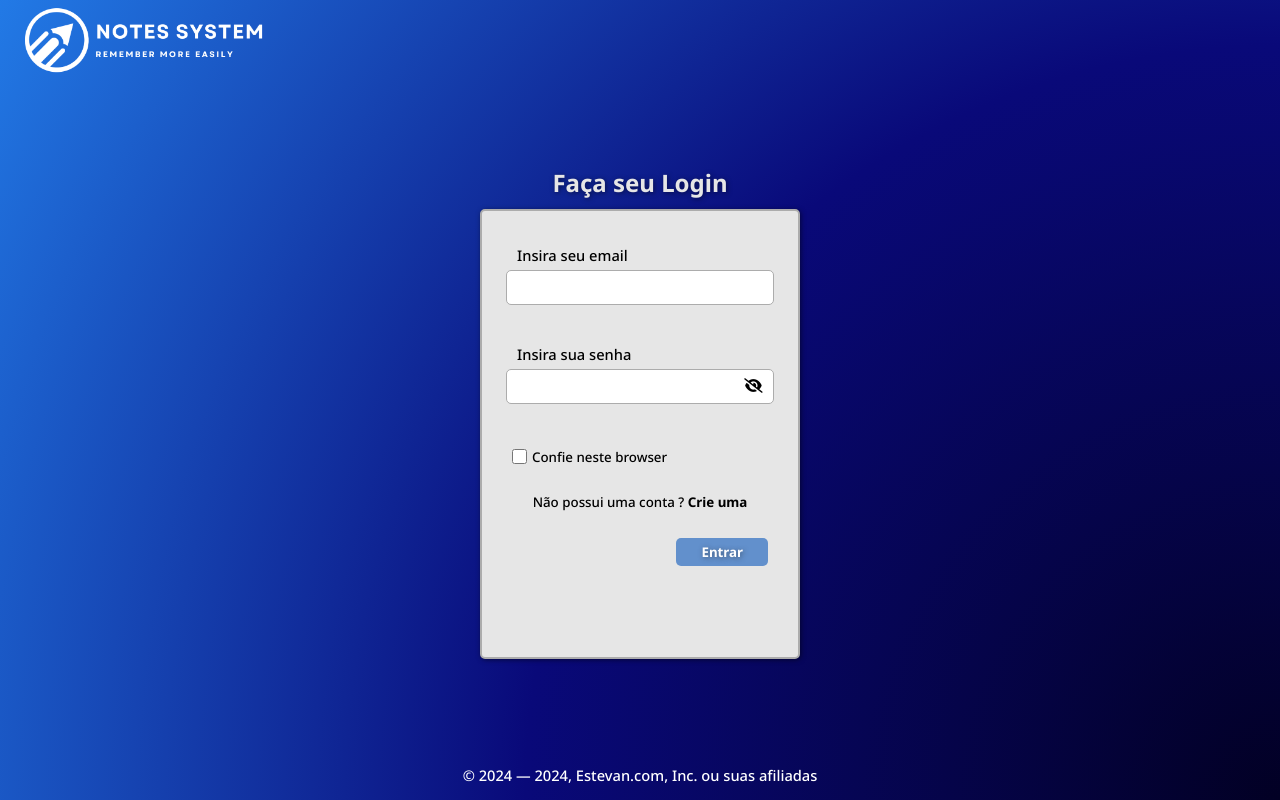
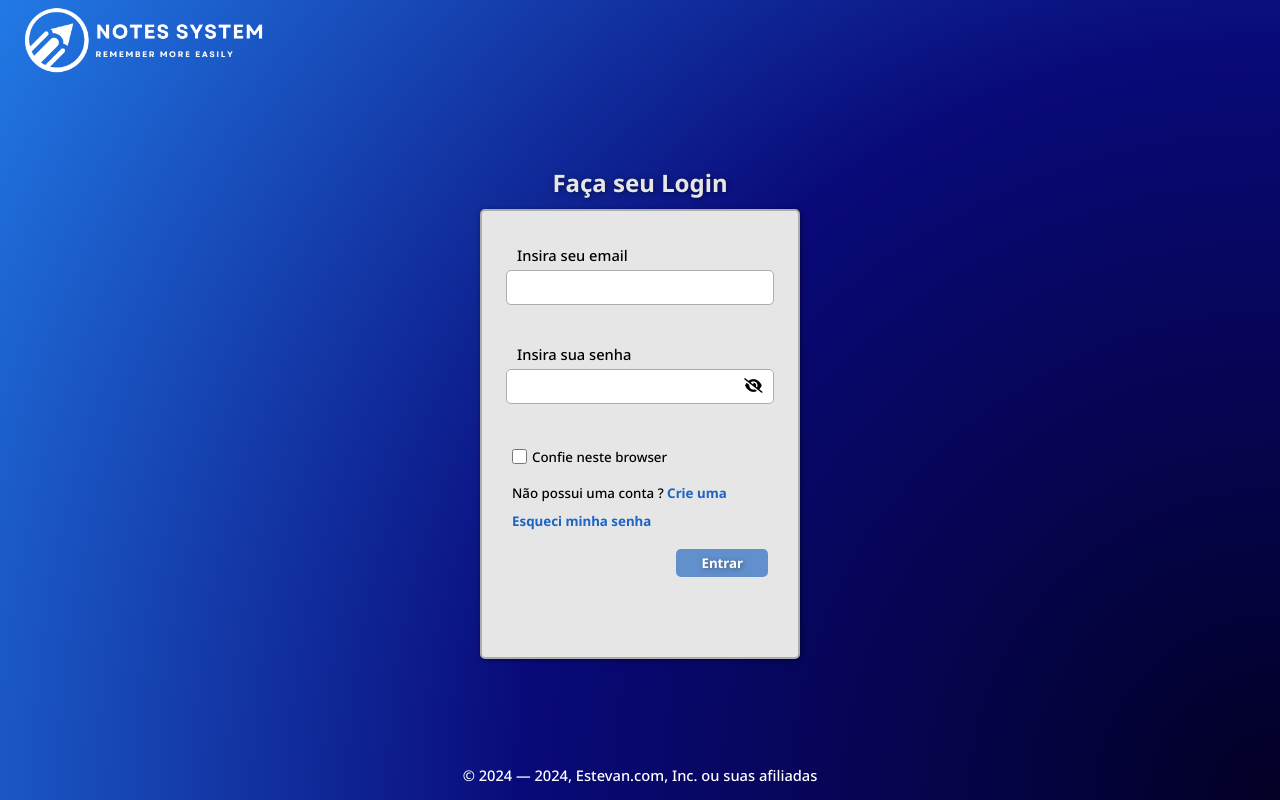
Before and after one commit to Estevanzc/notes_system, a PHP site: page /login in a window 1280 px wide. Run offline with PHP 8.4, Linux system fonts and the light colour scheme; some libraries are stand-ins or nearby versions.

Commit message:
final commit

```diff
--- a/code/composer.json
+++ b/code/composer.json
@@ -4,5 +4,8 @@
             "Model\\": "models/",
             "Controller\\": "controllers/"
         }
+    },
+    "require": {
+        "symfony/mailer": "^7.2"
     }
 }
--- a/code/views/includes/css/login.css
+++ b/code/views/includes/css/login.css
@@ -87,12 +87,19 @@ form {
 }
 nav {
     width: 100%;
-    height: 35px;
+    align-items: flex-start;
+    flex-flow: column;
+    padding: 0px 30px;
+    gap: 10px 0px;
     font-size: 10pt;
     font-weight: 500;
 }
 nav a {
     font-weight: bold;
+    color: #1c65c5;
+}
+nav a:hover {
+    color: #3881e1;
 }
 #submit_btn {
     width: 100%;
--- a/code/views/includes/css/logon.css
+++ b/code/views/includes/css/logon.css
@@ -230,6 +230,10 @@ nav {
 }
 nav a {
     font-weight: bold;
+    color: #1c65c5;
+}
+nav a:hover {
+    color: #3881e1;
 }
 #photo_input {
     height: 70px;
--- a/code/views/includes/js/form_verifyer.js
+++ b/code/views/includes/js/form_verifyer.js
@@ -12,6 +12,7 @@ function logon_verifyer() {
     var login = document.getElementById("login")
     var name = document.getElementById("name")
     var password = document.getElementsByName("password")[0] ? document.getElementsByName("password")[0] : false
+    var email_pattern = /^[a-zA-Z0-9._%+-]+@[a-zA-Z0-9.-]+\.[a-zA-Z]{2,}$/;
     if (name.value.replace(/ /g, "") == "") {
         name.style.borderColor = "rgb(205, 68, 68) !important"
         name.parentNode.children[2].innerHTML = "Campo obrigatório vazio"
@@ -40,7 +41,7 @@ function logon_verifyer() {
                 login.parentNode.children[2].style.opacity = 0
             }
         }
-    } else if (Number(login.value.replace(/ /g, "").length) < 11 || login.value.replace(/ /g, "").match(/@gmail.com/g) == "") {
+    } else if (Number(login.value.replace(/ /g, "").length) < 11 || !email_pattern.test(login.value.replace(/ /g, ""))) {
         login.style.borderColor = "rgb(205, 68, 68) !important"
         login.parentNode.children[2].innerHTML = "Campo obrigatório incorreto"
         login.parentNode.children[2].style.opacity = 1
--- a/code/views/login.php
+++ b/code/views/login.php
@@ -39,6 +39,7 @@
                 </div>
                 <nav>
                     <div>Não possui uma conta ? <a href="user.php?page_type=1">Crie uma</a></div>
+                    <a href="mailer.php">Esqueci minha senha</a>
                 </nav>
                 <div id="submit_btn">
                     <button type="button" onclick="login_verifyer()">Entrar</button>
--- a/code/views/userDetail.php
+++ b/code/views/userDetail.php
@@ -1,5 +1,5 @@
 <?php require_once("views/includes/html/head.html");?>
-    <title>Informações da <?php echo($user->getLevel() == $_SESSION["user"]->getLevel() ? "sua " : "");?>conta</title>
+    <title>Informações da <?php echo($user->getLevel() == $_SESSION["user"]->getLevel() ? "sua " : "");?>conta - Notes System</title>
     <link rel="stylesheet" href="views/includes/css/userDetail.css">
 </head>
 <body onscroll="scroll_event(this)">
--- a/code/views/userForm.php
+++ b/code/views/userForm.php
@@ -1,5 +1,5 @@
 <?php require_once("views/includes/html/head.html");?>
-    <title>Edite a <?php echo($user->getId() == $_SESSION["user"]->getId() ? "sua " : "")?>conta</title>
+    <title>Edite a <?php echo($user->getId() == $_SESSION["user"]->getId() ? "sua " : "")?>conta - Notes System</title>
     <link rel="stylesheet" href="views/includes/css/userForm.css">
 </head>
 <body onscroll="scroll_event(this)">
--- a/code/views/usersList.php
+++ b/code/views/usersList.php
@@ -1,5 +1,5 @@
 <?php require_once("views/includes/html/head.html");?>
-    <title>Lista de Usuários</title>
+    <title>Lista de Usuários - Notes System</title>
     <link rel="stylesheet" href="views/includes/css/usersList.css">
 </head>
 <body onscroll="scroll_event(this)">
```
Also changed, not shown: 3 other files.
